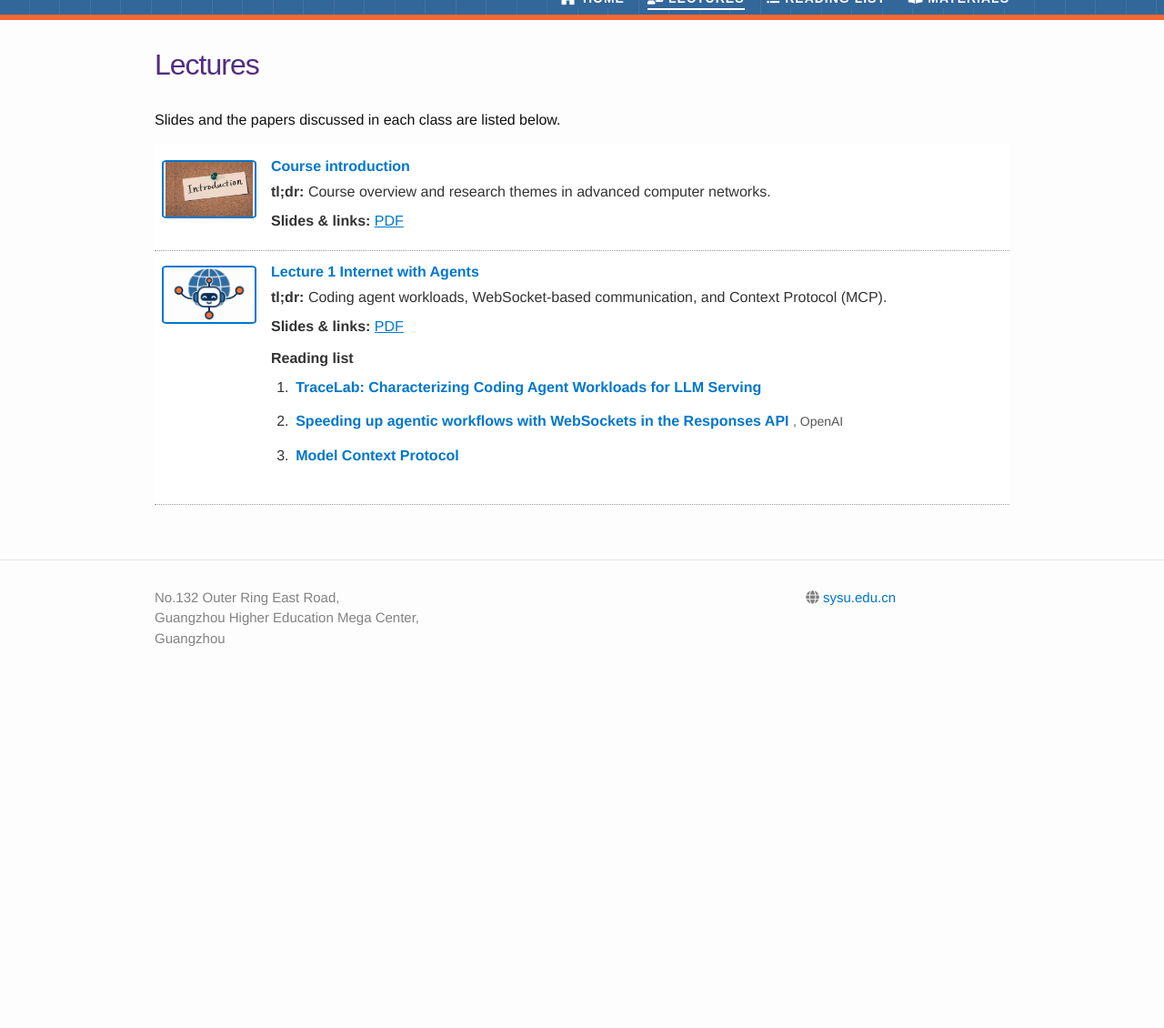
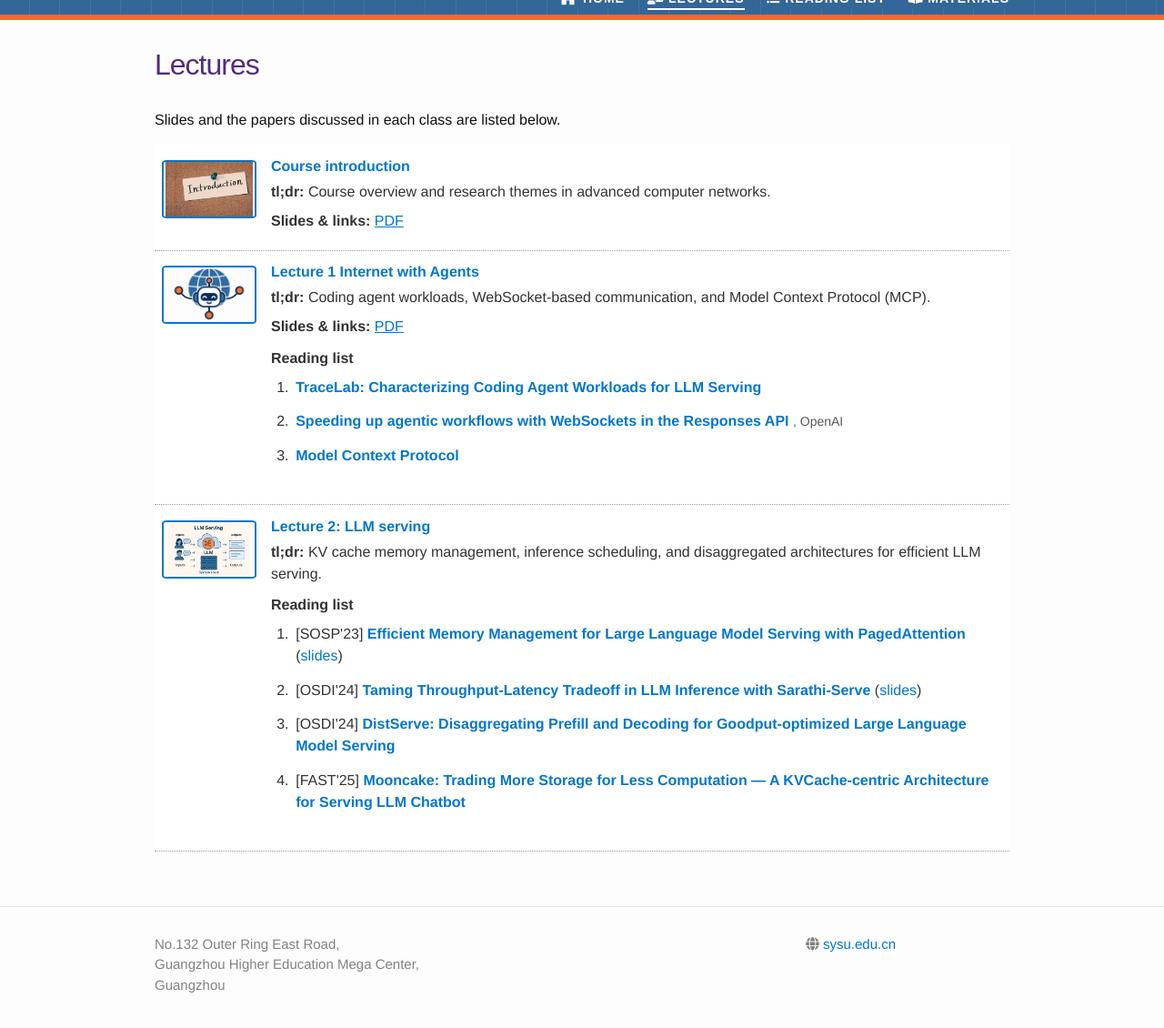
Before and after one commit to huangqy89/acn-2026, a Jekyll site: the page built from lectures.md, in a window 1280 px wide, cut to the strip 126-1280 px from the top of the page. Shown: the top 1130 px of the strip at 91% size. Built offline with Jekyll 4.4.1, drawn with Linux system fonts in a browser that asks for light colours; nearby versions of some CDN libraries; some web fonts are replaced; before the commit the page ends 900 px from its top, so only the background shows below that.

Commit message:
Add Lecture 2

```diff
--- a/_data/papers.yml
+++ b/_data/papers.yml
@@ -1,5 +1,39 @@
 # Add papers here, then refer to their IDs in a lecture's paper_ids.
 # See README.md for a complete example.
+- id: pagedattention
+  lecture_only: true
+  title: "Efficient Memory Management for Large Language Model Serving with PagedAttention"
+  authors: "Woosuk Kwon, Zhuohan Li, Siyuan Zhuang, Ying Sheng, Lianmin Zheng, Cody Hao Yu, Joseph E. Gonzalez, Hao Zhang, Ion Stoica"
+  venue: "SOSP"
+  year: 2023
+  topic: "LLM Serving"
+  url: "https://arxiv.org/pdf/2309.06180"
+  slides: "/static_files/papers/PagedAttention_SOSP23.pdf"
+- id: sarathi-serve
+  lecture_only: true
+  title: "Taming Throughput-Latency Tradeoff in LLM Inference with Sarathi-Serve"
+  authors: "Amey Agrawal, Nitin Kedia, Ashish Panwar, Jayashree Mohan, Nipun Kwatra, Bhargav Gulavani, Alexey Tumanov, Ramachandran Ramjee"
+  venue: "OSDI"
+  year: 2024
+  topic: "LLM Serving"
+  url: "https://www.usenix.org/system/files/osdi24-agrawal.pdf"
+  slides: "/static_files/papers/OSDI2024_Sarathi-Serve.pdf"
+- id: distserve
+  lecture_only: true
+  title: "DistServe: Disaggregating Prefill and Decoding for Goodput-optimized Large Language Model Serving"
+  authors: "Yinmin Zhong, Shengyu Liu, Junda Chen, Jianbo Hu, Yibo Zhu, Xuanzhe Liu, Xin Jin, Hao Zhang"
+  venue: "OSDI"
+  year: 2024
+  topic: "LLM Serving"
+  url: "https://www.usenix.org/system/files/osdi24-zhong-yinmin.pdf"
+- id: mooncake
+  lecture_only: true
+  title: "Mooncake: Trading More Storage for Less Computation — A KVCache-centric Architecture for Serving LLM Chatbot"
+  authors: "Ruoyu Qin, Zheming Li, Weiran He, Jialei Cui, Feng Ren, Mingxing Zhang, Yongwei Wu, Weimin Zheng, Xinran Xu"
+  venue: "FAST"
+  year: 2025
+  topic: "LLM Serving"
+  url: "https://www.usenix.org/system/files/fast25-qin.pdf"
 - id: tracelab
   lecture_only: true
   title: "TraceLab: Characterizing Coding Agent Workloads for LLM Serving"
--- a/_includes/lecture_resources.html
+++ b/_includes/lecture_resources.html
@@ -1,16 +1,18 @@
 {% assign lecture = include.lecture %}
 {% if lecture.class_date %}<p class="lecture-date">{{ lecture.class_date | date: site.dateformat }}</p>{% endif %}
 {% if lecture.tldr %}<p class="lecture-summary"><strong>tl;dr:</strong> {{ lecture.tldr | escape }}</p>{% endif %}
+{% if lecture.links %}
 <div class="lecture-slides"><strong>Slides &amp; links:</strong>
   {% if lecture.links.size > 0 %}{% include lecture_links.html lecture=lecture %}
   {% else %}<span class="muted">To be posted.</span>{% endif %}
 </div>
+{% endif %}
 {% if lecture.paper_ids.size > 0 %}
 <h3 class="paper-list-heading">Reading list</h3>
 <ol class="paper-list">
   {% for paper_id in lecture.paper_ids %}
     {% assign paper = site.data.papers | where: 'id', paper_id | first %}
-    {% if paper %}{% include paper_item.html paper=paper prefix=lecture.slug %}{% endif %}
+    {% if paper %}{% include paper_item.html paper=paper prefix=lecture.slug format=lecture.paper_format %}{% endif %}
   {% endfor %}
 </ol>
 {% endif %}
--- a/_includes/paper_item.html
+++ b/_includes/paper_item.html
@@ -1,16 +1,19 @@
 {% assign paper = include.paper %}
 <li id="{{ include.prefix }}{{ paper.id | slugify }}">
+  {% if include.format == 'compact' %}<span class="paper-venue">[{{ paper.venue | escape }}{% if paper.year %}'{{ paper.year | append: '' | slice: -2, 2 }}{% endif %}]</span>{% endif %}
   {% if paper.url and paper.url != '' %}
     {% assign first_char = paper.url | slice: 0 %}
     {% if first_char == '/' %}{% assign paper_url = paper.url | relative_url %}{% else %}{% assign paper_url = paper.url %}{% endif %}
     <a href="{{ paper_url | escape }}"><strong>{{ paper.title | escape }}</strong></a>
   {% else %}<strong>{{ paper.title | escape }}</strong>{% endif %}
+  {% unless include.format == 'compact' %}
   {% if paper.authors %}{% if paper.authors_inline %}<span class="paper-meta">, {{ paper.authors | escape }}</span>{% else %}<div class="paper-meta">{{ paper.authors | escape }}</div>{% endif %}{% endif %}
   {% if paper.venue or paper.year %}<div class="paper-meta">{{ paper.venue | escape }}{% if paper.venue and paper.year %}, {% endif %}{{ paper.year }}</div>{% endif %}
+  {% endunless %}
   {% if paper.slides and paper.slides != '' %}
     {% assign first_char = paper.slides | slice: 0 %}
     {% if first_char == '/' %}{% assign slides_url = paper.slides | relative_url %}{% else %}{% assign slides_url = paper.slides %}{% endif %}
-    <a class="resource-link" href="{{ slides_url | escape }}">Presentation slides</a>
+    {% if include.format == 'compact' %}(<a href="{{ slides_url | escape }}">slides</a>){% else %}<a class="resource-link" href="{{ slides_url | escape }}">Presentation slides</a>{% endif %}
   {% endif %}
   {% if paper.note %}<p class="paper-note">{{ paper.note | escape }}</p>{% endif %}
 </li>
--- a/_lectures/02_internet_with_agents.md
+++ b/_lectures/02_internet_with_agents.md
@@ -2,7 +2,7 @@
 type: lecture
 order: 2
 title: "Lecture 1 Internet with Agents"
-tldr: "Coding agent workloads, WebSocket-based communication, and Context Protocol (MCP)."
+tldr: "Coding agent workloads, WebSocket-based communication, and Model Context Protocol (MCP)."
 thumbnail: /static_files/lectures/lecture-1-agents-icon.png
 links:
   - name: PDF
--- /dev/null
+++ b/_lectures/03_llm_serving.md
@@ -0,0 +1,14 @@
+---
+type: lecture
+order: 3
+title: "Lecture 2: LLM serving"
+paper_format: compact
+thumbnail: /static_files/lectures/serving.jpg
+tldr: "KV cache memory management, inference scheduling, and disaggregated architectures for efficient LLM serving."
+# links: []
+paper_ids:
+  - pagedattention
+  - sarathi-serve
+  - distserve
+  - mooncake
+---
```
Also changed, not shown: reading-list.md (+2 -0 lines), static_files/lectures/agents.jpg (deleted), static_files/lectures/serving.jpg (added), 2 other files.
